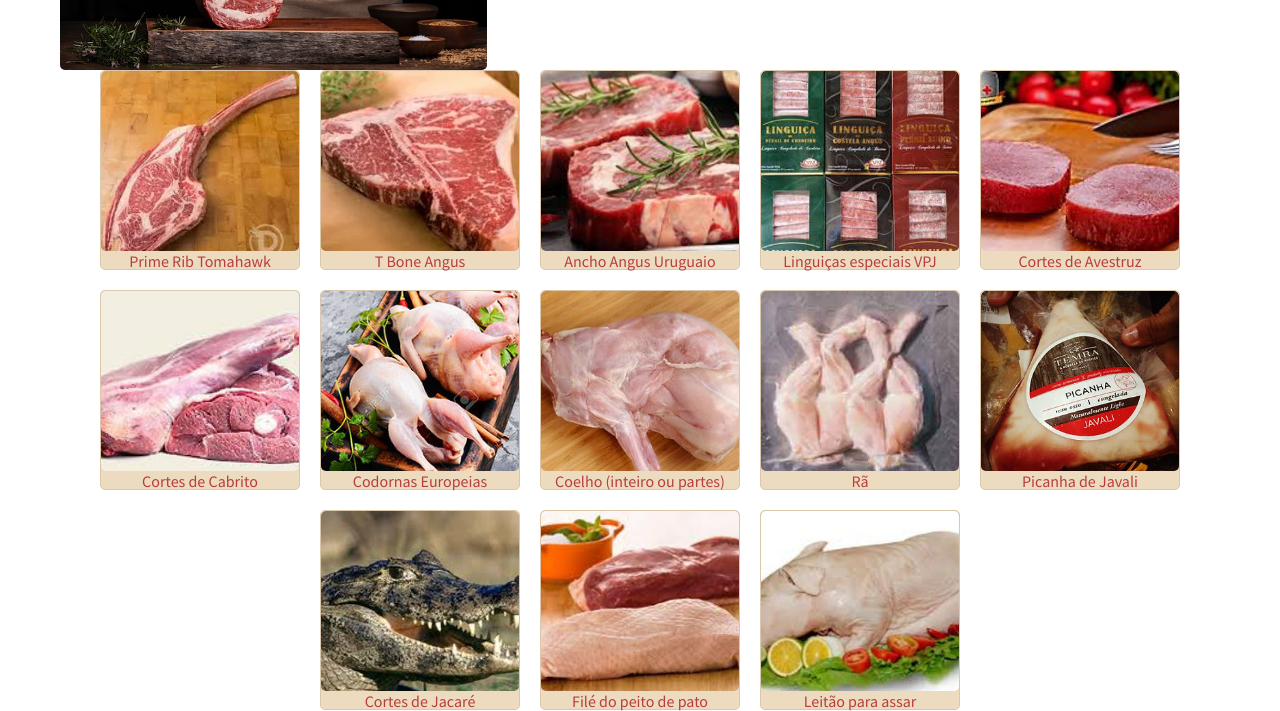
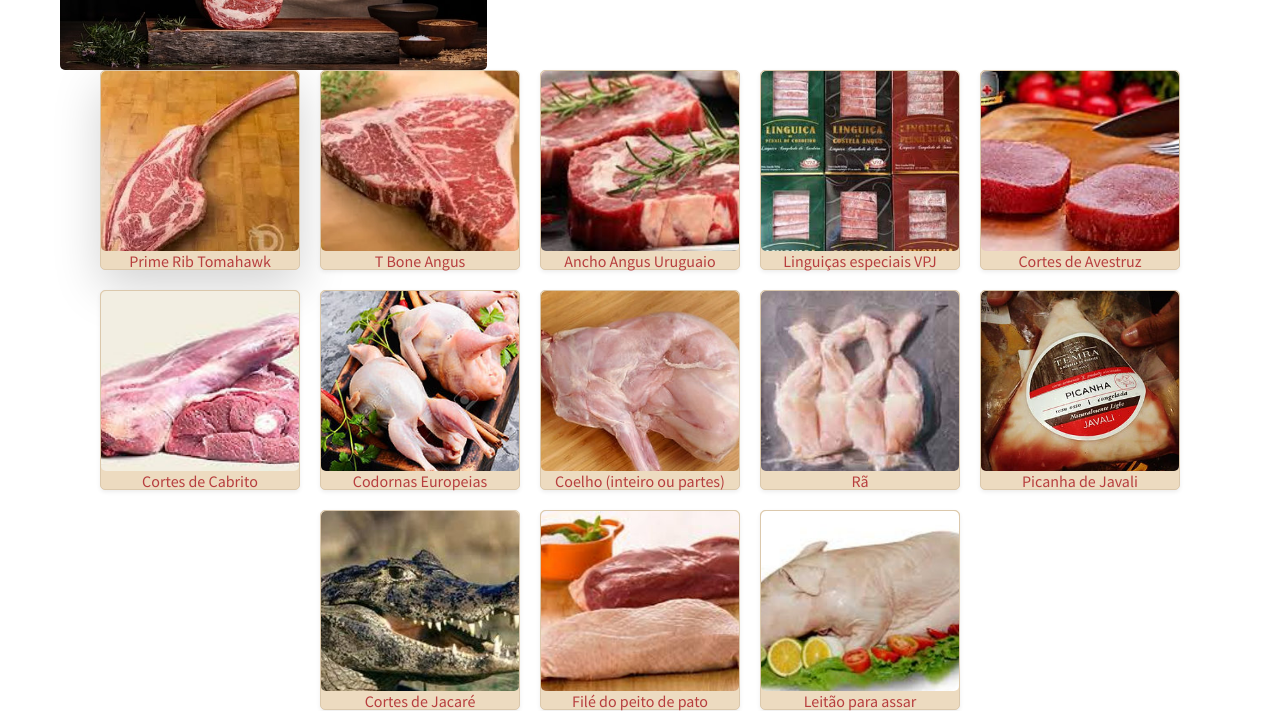
Before and after one commit to parseiro/leitoesGrill, a plain HTML site: page index.html in a window 1280 px wide. In both pictures the pointer is over the element 200 px from the left and 384 px from the top of the page. Shown: the part 215-926 px from the top of the page. Drawn offline with nearby package versions, Linux system fonts and the light colour scheme.

Commit message:
Shadow behind each product

```diff
--- a/css/estilo.css
+++ b/css/estilo.css
@@ -28,6 +28,11 @@ img {
   font-weight: bold;
   border: 1px solid #DBC8AC;
   flex: 0 0 200px;
+  box-shadow: 0 .125rem .25rem rgba(0, 0, 0, .075);
+}
+
+.imgcarne:hover {
+  box-shadow: 0 1rem 3rem rgba(0, 0, 0, .175);
 }
 
 .imgcarne .imgcontainer {
```
